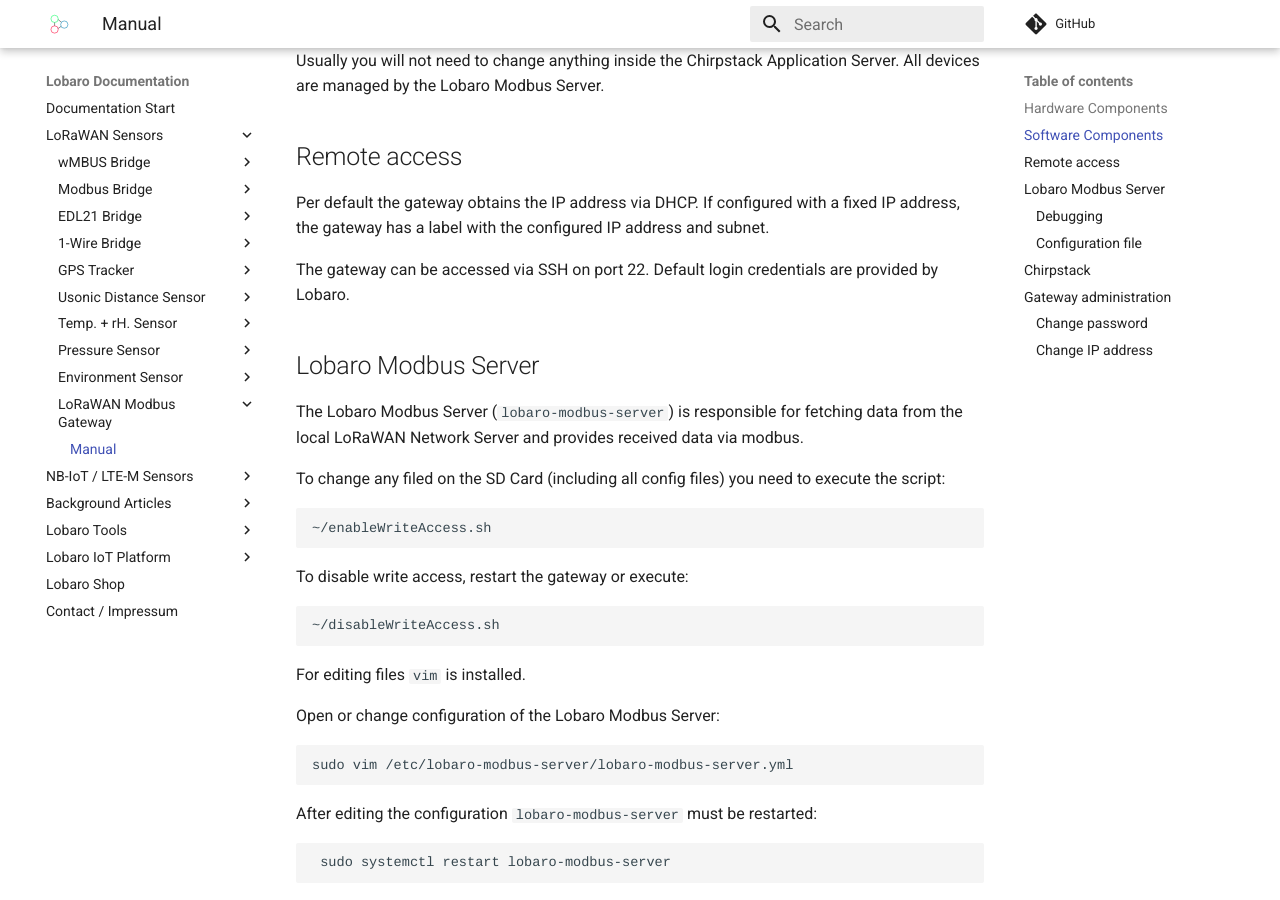
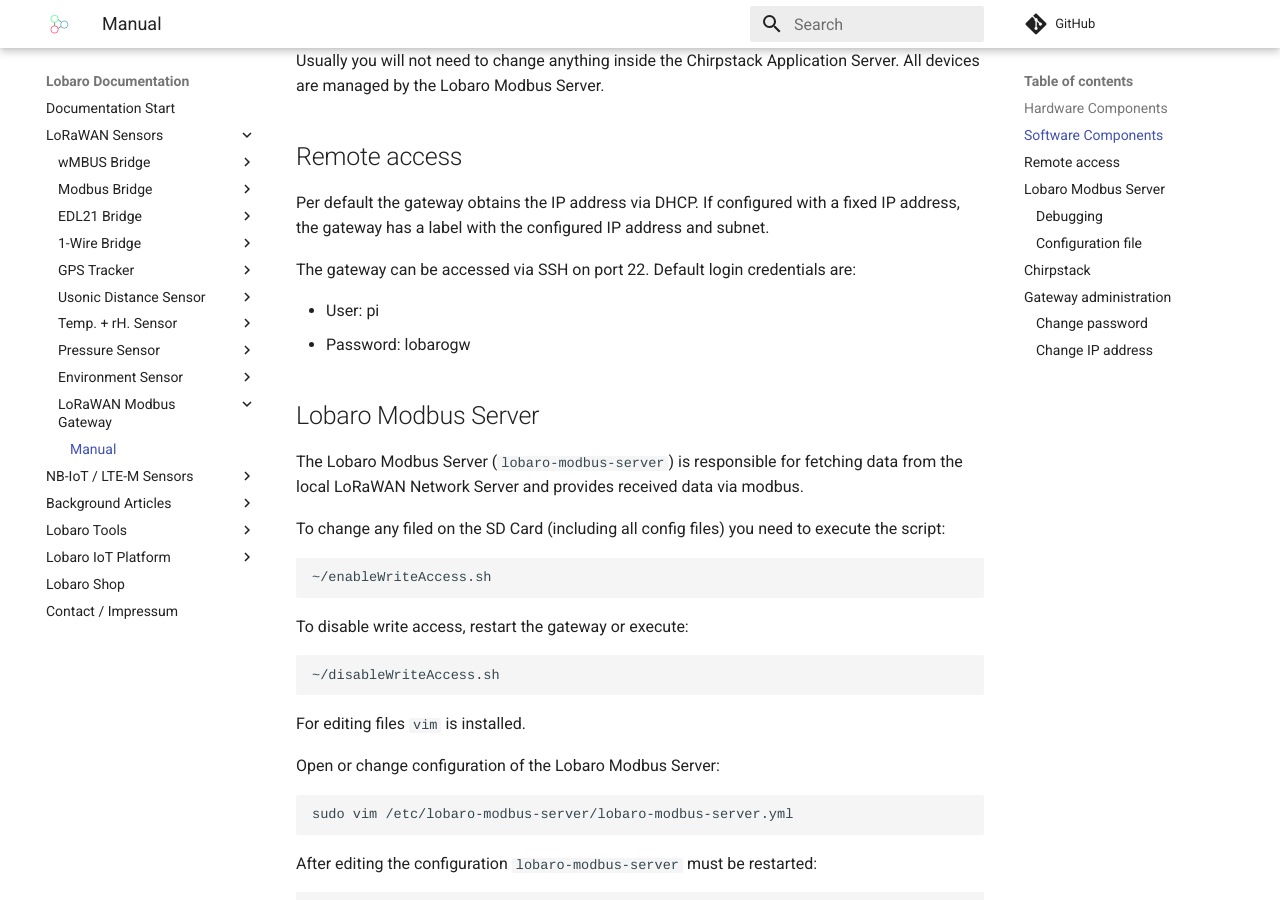
Before and after one commit to Lobaro/docs, an MkDocs documentation site: the page built from docs/lorawan-sensors/lorawan-modbus-gateway/index.md, in a window 1280 px wide and 900 px high, scrolled down 802 px. Built offline with MkDocs 1.6.1 and Material for MkDocs 9.7.7, drawn with Linux system fonts in a browser that asks for light colours; a script that is not in the unit is left out; comment, search, counter and statistics services are not loaded.

Commit message:
Update index.md

```diff
--- a/docs/lorawan-sensors/lorawan-modbus-gateway/index.md
+++ b/docs/lorawan-sensors/lorawan-modbus-gateway/index.md
@@ -29,7 +29,10 @@
 Per default the gateway obtains the IP address via DHCP.
 If configured with a fixed IP address, the gateway has a label with the configured IP address and subnet.
 
-The gateway can be accessed via SSH on port 22. Default login credentials are provided by Lobaro.
+The gateway can be accessed via SSH on port 22. Default login credentials are:
+
+* User: pi
+* Password: lobarogw
 
 ## Lobaro Modbus Server
 
```
